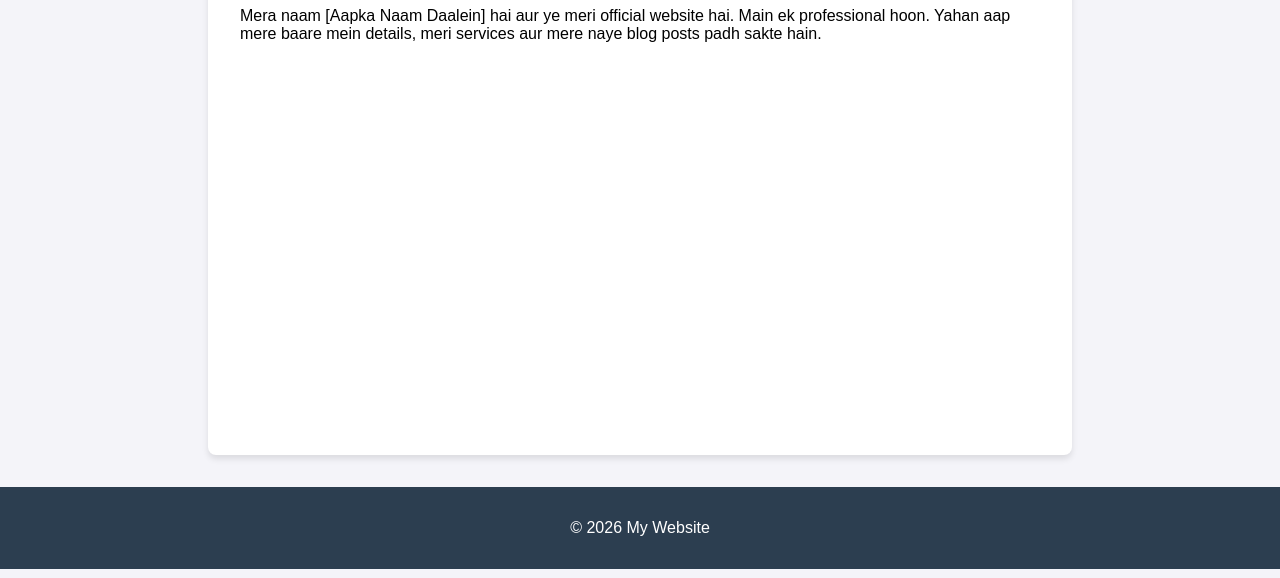
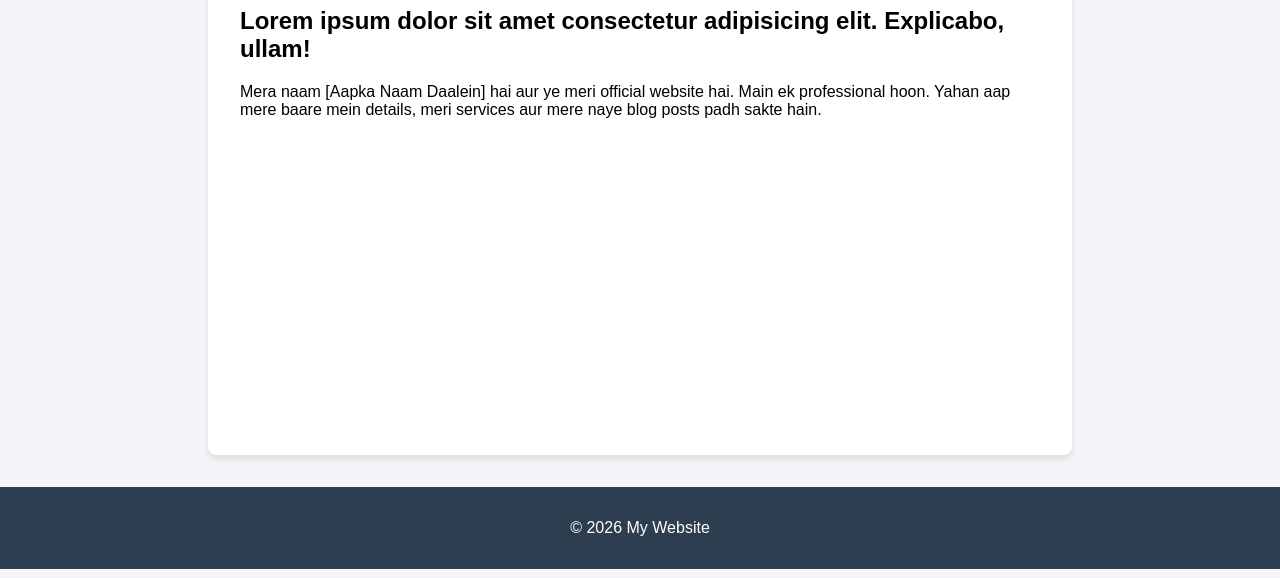
Before and after one commit to traininganup/webport, a plain HTML site: page index.html in a window 1280 px wide. Shown: the part 222-800 px from the top of the page. Drawn offline with Linux system fonts and the light colour scheme.

Commit message:
second commit

```diff
--- a/index.html
+++ b/index.html
@@ -20,6 +20,7 @@
     </header>
     <main>
         <h1>Welcome to My Website</h1>
+        <h2>Lorem ipsum dolor sit amet consectetur adipisicing elit. Explicabo, ullam!</h2>
         <p>Mera naam [Aapka Naam Daalein] hai aur ye meri official website hai. Main ek professional hoon. Yahan aap mere baare mein details, meri services aur mere naye blog posts padh sakte hain.</p>
     </main>
     <footer>
```
